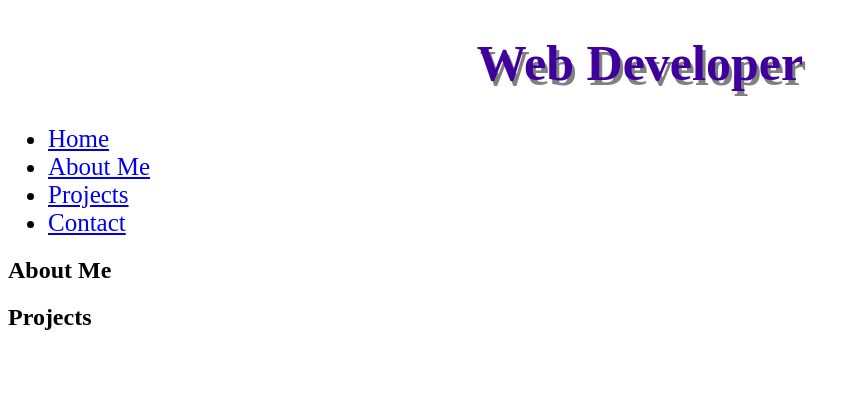
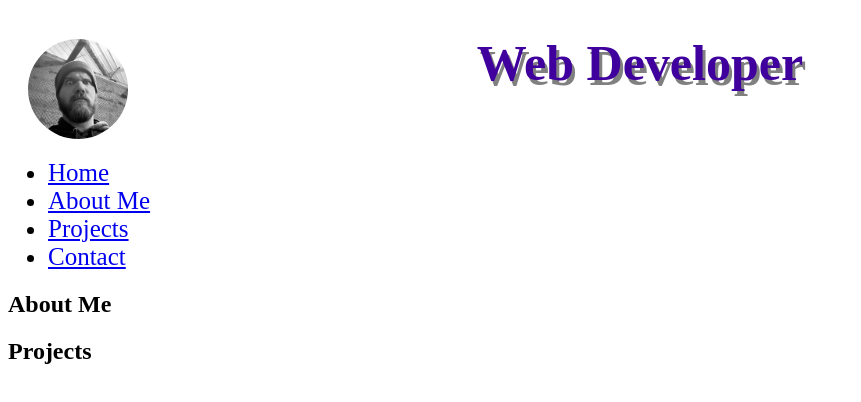
Before and after one commit to Azazel1169/my-portfolio, a plain HTML site: page index.html in a window 1280 px wide. Shown: the whole page, without its empty margins (0-861 px from the left). Drawn offline with Linux system fonts and the light colour scheme.

Commit message:
setting up page

```diff
--- a/index.html
+++ b/index.html
@@ -7,8 +7,10 @@
     <title>Josh's Portfolio</title>
   </head>
   <body>
+    <div>
       <header>
         <h1>Web Developer</h1>
+        <img src="images/propic.jpg" alt="">
       </header>
       <nav>
         <ul>
@@ -28,6 +30,7 @@
         </section>
         <section class="contact"></section>
       </main>
+    </div>
 
     <script src="/index.js"></script>
   </body>
--- a/styles.css
+++ b/styles.css
@@ -3,6 +3,13 @@ header h1 {
     font-size: 50px;
     color: rgb(63, 0, 157);
     text-shadow: 3px 5px gray;
+}
+img {
+    width: 100px;
+    margin-top: -100px;
+    margin-left: 20px;
+    border-radius: 50%;
+
 }
 
 ul li {
```
Also changed, not shown: images/mountain.jpg (added), images/propic.jpg (added). Lines whose indentation alone changed are shown as unchanged.
